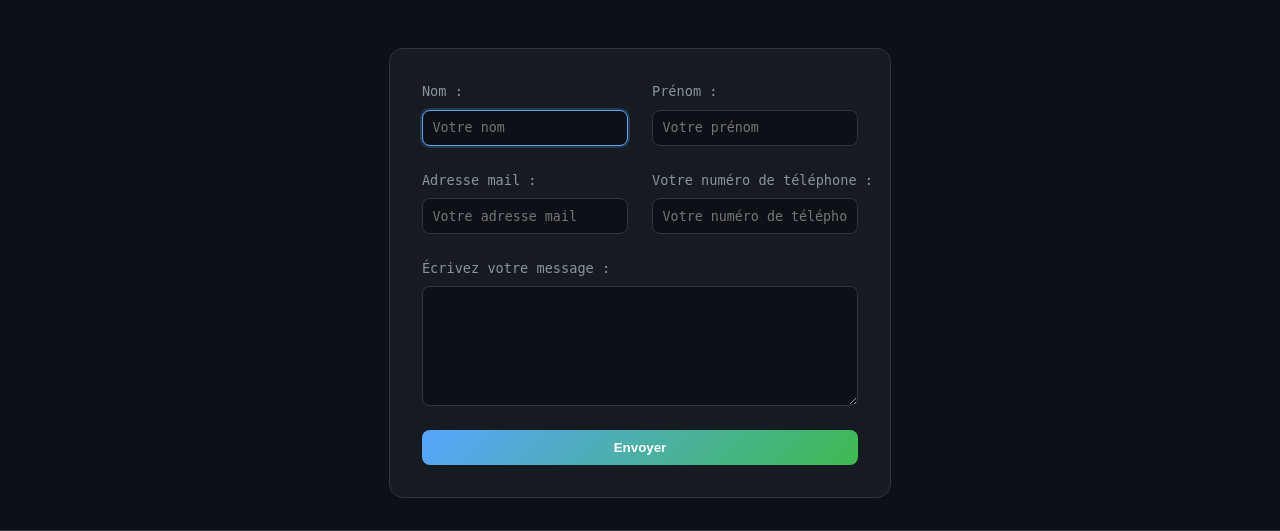
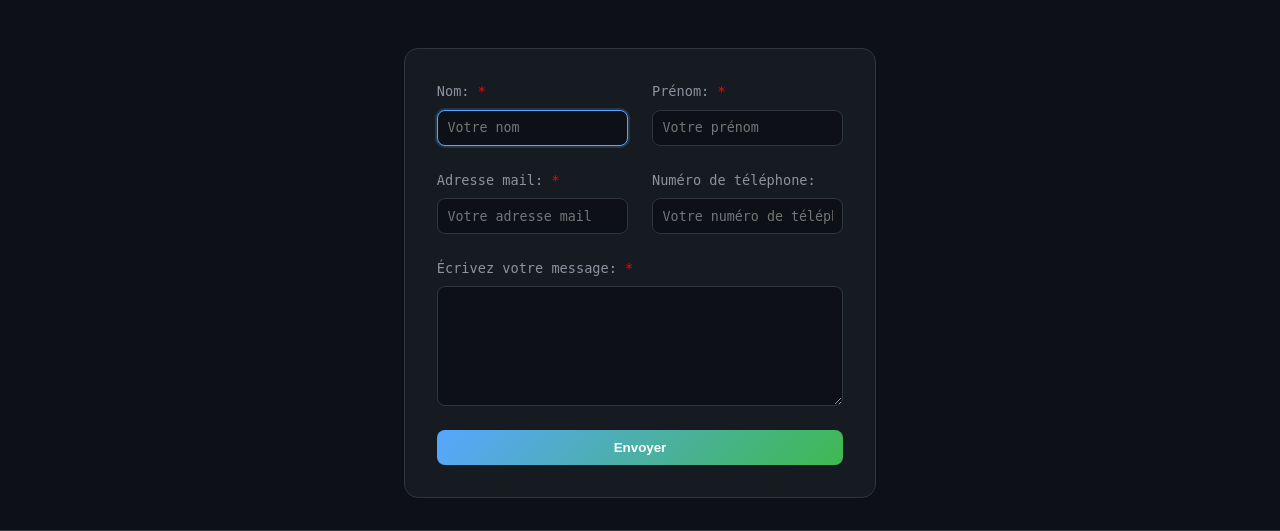
Before and after one commit to sogata-aw/Portfolio, a Python web app: template templates/contact.html in a window 1280 px wide. Shown: the part 126-657 px from the top of the page. Run offline with Jinja, Linux system fonts and the light colour scheme; the template is opened without the code that fills it, so the values that code supplies are empty.

Commit message:
Fixed CSS

```diff
--- a/data/projects_info.json
+++ b/data/projects_info.json
@@ -121,7 +121,7 @@
         "texte1" : "J'ai réalisé un bot permettant de faire des captcha, de créer des salons ou des rôles temporaires sur Discord en Python. Je me suis aidé de différentes tels que discorp.py permettant de faire le lien avec l'API officiel de Discord, pour les captchas, j'ai utilisé la librairie captcha.",
         "liens" : [
             {
-                "nom" : "MultiSpoon",
+                "nom" : "Code source",
                 "url" : "https://github.com/sogata-aw/MultiSpoon",
                 "type" : "link"
             }
--- a/static/css/contact-style.css
+++ b/static/css/contact-style.css
@@ -113,3 +113,8 @@
     width: 100%;
     max-width: 600px;
 }
+
+label.required::after {
+    content: ' *';
+    color: red;
+}
--- a/static/css/default-style.css
+++ b/static/css/default-style.css
@@ -133,3 +133,7 @@
     color: #3fb950;
     margin-left: 5px;
 }
+
+.cursor {
+    color: #3fb950;
+}
--- a/static/css/index-style.css
+++ b/static/css/index-style.css
@@ -91,7 +91,7 @@
 .programmation div:hover,
 section > div > div:hover {
     transform: translateY(-4px);
-    box-shadow: 0 6px 20px rgba(88,166,255,0.15);
+    box-shadow: 0 6px 20px rgba(63, 185, 80, 1);
 }
 
 /* ===== SECTIONS / ARTICLES ===== */
@@ -163,10 +163,6 @@
     text-align: right;
 }
 
-.cursor {
-    color: #3fb950;
-}
-
 .btn{
     text-align: right;
     color: #0d1117;
--- a/templates/contact.html
+++ b/templates/contact.html
@@ -14,27 +14,27 @@
             <div>
                 <div class="input">
                     <div class="label">
-                        <label for="name">Nom :</label>
+                        <label for="name" class="required">Nom:</label>
                         <input id="name" type="text" name="nom" placeholder="Votre nom" autofocus required>
                     </div>
                     <div class="label">
-                        <label for="prenom">Prénom :</label>
+                        <label for="prenom" class="required">Prénom:</label>
                         <input type="text" name="prenom" id="prenom" placeholder="Votre prénom" required>
                     </div>
 
                 </div>
                 <div class="input">
                     <div class="label">
-                        <label for="email">Adresse mail :</label>
+                        <label for="email" class="required">Adresse mail:</label>
                         <input type="email" name="email" id="email" placeholder="Votre adresse mail" required>
                     </div>
                     <div class="label">
-                        <label for="num">Votre numéro de téléphone :</label>
+                        <label for="num">Numéro de téléphone:</label>
                         <input type="tel" name="num" id="num" pattern="0[1-9](?:[0-9]{2}){4}" placeholder="Votre numéro de téléphone">
                     </div>
                 </div>
                 <div class="label">
-                    <label for="message">Écrivez votre message :</label>
+                    <label for="message" class="required">Écrivez votre message:</label>
                     <textarea name="message" id="message" required></textarea>
                 </div>
                 <button type="submit" class="for">Envoyer</button>
--- a/templates/projects.html
+++ b/templates/projects.html
@@ -16,6 +16,11 @@
             {% for project in projects %}
                 <article class="project_table" id="p{{ project.id }}">
                     <p>{{ project.nom }}</p>
+                    {% for tech in techno %}
+                        <div class="techno">
+                            im
+                        </div>
+                    {% endfor %}
                     <img src="{{ url_for('static', path=project.img) }}" alt="p{{ project.id }}">
                 </article>
             {% endfor %}
```
Also changed, not shown: static/css/projects-style.css (+5 -3 lines).
